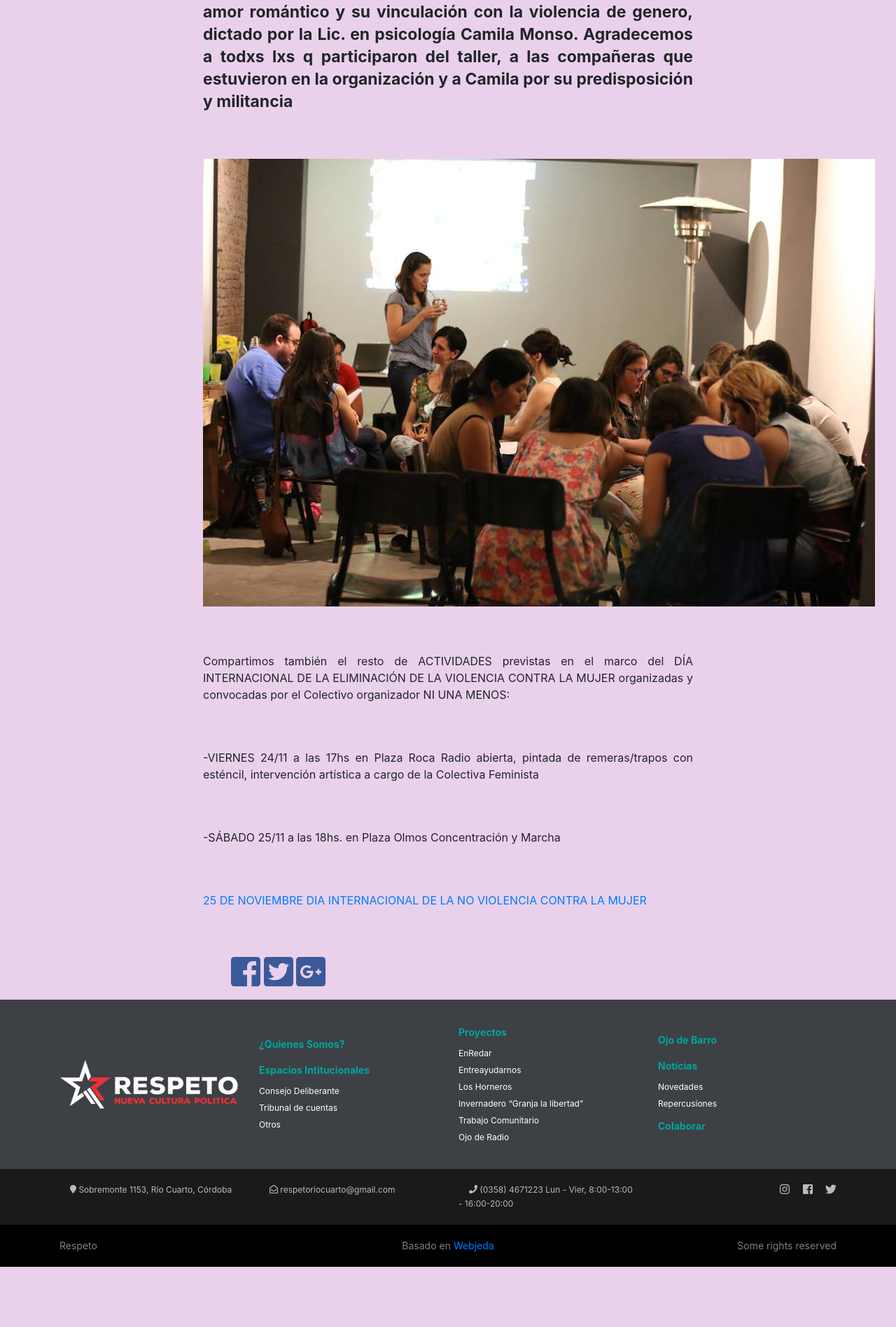
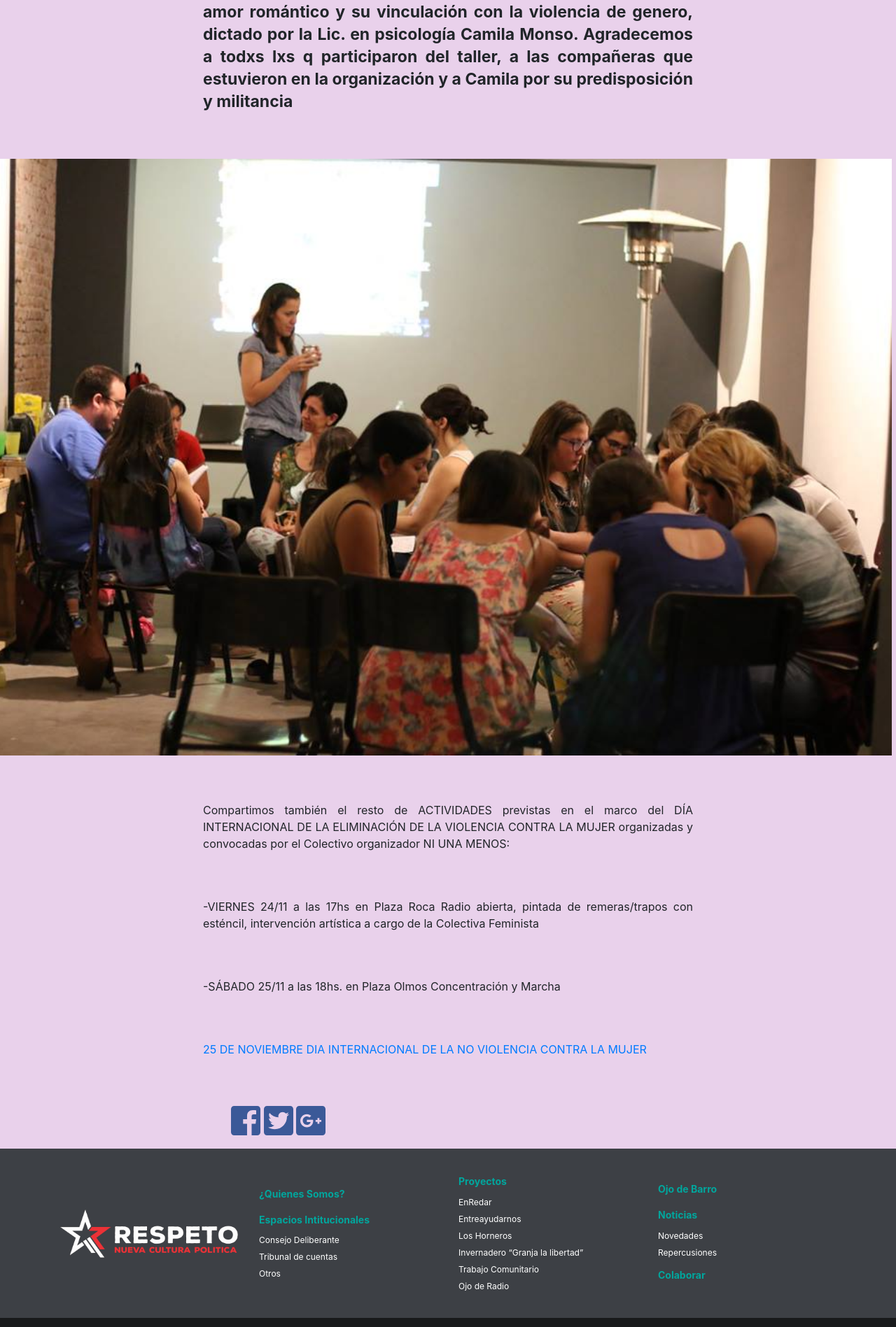
Before and after one commit to respetorc/respetorc.github.io, a Jekyll site: the page built from _posts/2017-11-23-violenciamujer.md, in a window 1280 px wide. Shown: the part 992-2889 px from the top of the page at 70% size. Built offline with Jekyll 4.4.1, drawn with Linux system fonts in a browser that asks for light colours; nearby versions of some CDN libraries; before the commit the page ends 2803 px from its top, so only the background shows below that.

Commit message:
clase img full y cover

```diff
--- a/_posts/2017-11-23-violenciamujer.md
+++ b/_posts/2017-11-23-violenciamujer.md
@@ -7,7 +7,7 @@ img: amor.jpg
 
 En el marco del Día internacional de la eliminación de la Violencia contra la mujer, organizamos como parte del Colectivo Ni una Menos, el taller "Deshojando el amor" el amor romántico y su vinculación con la violencia de genero, dictado por la Lic. en psicología Camila Monso. Agradecemos a todxs lxs q participaron del taller, a las compañeras que estuvieron en la organización y a Camila por su predisposición y militancia
 
-![foto]({{site.baseurl}}/img/amor2.jpg)
+![foto]({{site.baseurl}}/img/amor2.jpg){:class="img_cover"}
 
 Compartimos también el resto de ACTIVIDADES previstas en el marco del DÍA INTERNACIONAL DE LA ELIMINACIÓN DE LA VIOLENCIA CONTRA LA MUJER organizadas y convocadas por el Colectivo organizador NI UNA MENOS:
 
--- a/css/main.css
+++ b/css/main.css
@@ -2,11 +2,24 @@
   General
 **************************************************************/
 body {
-    background-color: #e9d1eb;
+  background-color: #e9d1eb;
 }
 
 ol, ul {
-    list-style: none;
+  list-style: none;
+}
+
+.img_full {
+  max-width: 100%;
+}
+
+.img_cover {
+  width: 100vw;
+  position: relative;
+  left: 50%;
+  right: 50%;
+  margin-left: -50.5vw;
+  margin-right: -50vw;
 }
 /**************************************************************
   Main NavBar
```
Also changed, not shown: _drafts/post-de-ejemplo.md (+6 -1 lines), 3 other files.
